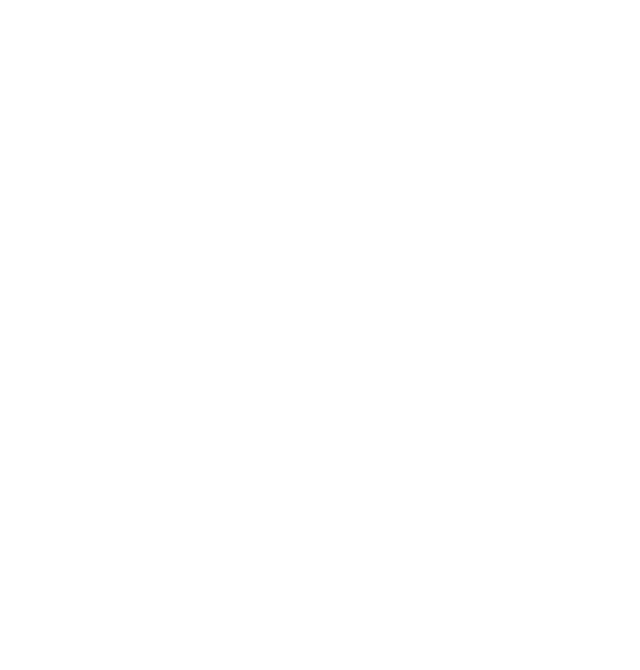
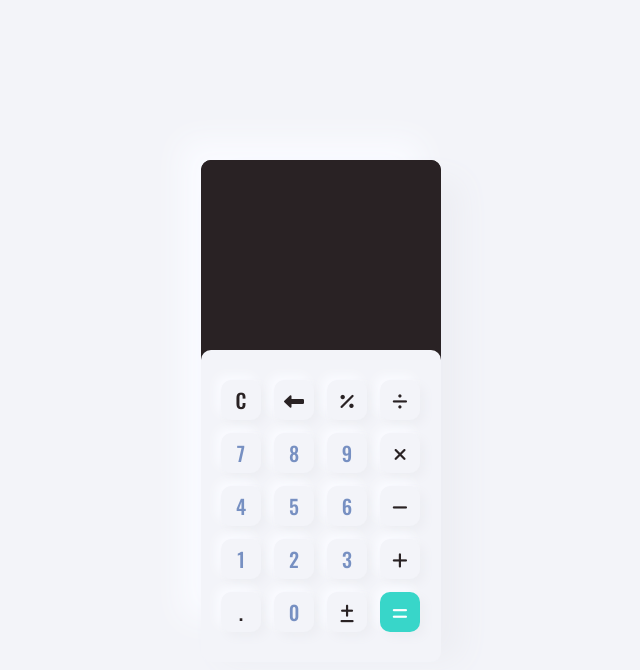
Before and after one commit to KhalidSaifullahFuad/calculator-with-js, a plain HTML site: page index.html in a window 1280 px wide. Shown: the whole page, without its empty margins (319-959 px from the left). Drawn offline with nearby package versions, Linux system fonts and the light colour scheme.

Commit message:
💥 Added calculator and connected with fontawsome

```diff
--- a/index.html
+++ b/index.html
@@ -8,6 +8,31 @@
     <link rel="stylesheet" href="style.css">
 </head>
 <body>
-
+    <div class="calculator">
+        <div class="display"></div>
+        <div class="btn-grid">
+            <div class="btn btn-clear">C</div>
+            <div class="btn btn-backspace"><span class="fas fa-long-arrow-alt-left"></span></div>
+            <div class="btn"><span class="fas fa-percent fa-sm"></span></div>
+            <div class="btn"><span class="fas fa-divide fa-sm"></></div>
+            <div class="btn number">7</div>
+            <div class="btn number">8</div>
+            <div class="btn number">9</div>
+            <div class="btn"><span class="fas fa-times fa-sm"></span></div>
+            <div class="btn number">4</div>
+            <div class="btn number">5</div>
+            <div class="btn number">6</div>
+            <div class="btn"><span class="fas fa-minus fa-sm"></span></div>
+            <div class="btn number">1</div>
+            <div class="btn number">2</div>
+            <div class="btn number">3</div>
+            <div class="btn"><span class="fas fa-plus fa-sm"></span></div>
+            <div class="btn">.</div>
+            <div class="btn number">0</div>
+            <div class="btn"><span class="fas fa-plus-minus fa-sm"></span></div>
+            <div class="btn" id="btn-equal"><span class="fas fa-equals fa-sm"></span></div>
+        </div>
+    </div>
+    <script src="https://kit.fontawesome.com/676310dc96.js" crossorigin="anonymous"></script>
 </body>
 </html>
--- a/style.css
+++ b/style.css
@@ -0,0 +1,90 @@
+@import url('https://fonts.googleapis.com/css2?family=Oswald:wght@400;500&display=swap');
+
+:root{
+    --clr-background: #F3F4F9;
+    --clr-display: #292224;
+    --clr-green: #38d6c9;
+    --corner-radius: 10px;
+    --clr-number: #7790c2;
+    --clr-shadow-1: #edeef3;
+    --clr-shadow-2: #fafbff;
+}
+
+*{
+    margin: 0;
+    padding: 0;
+}
+
+body{
+    width: 100vw;
+    height: 100vh;
+    background: var(--clr-background);
+    display: flex;
+    align-items: center;
+    justify-content: center;
+    font-family: 'Oswald', sans-serif;
+}
+
+.calculator{
+    height: 480px;
+    width: 240px;
+    border-radius: var(--corner-radius);
+    background: var(--clr-display);
+    box-shadow: 20px 20px 30px var(--clr-shadow-1),
+                -20px -20px 30px var(--clr-shadow-2);
+}
+
+.display{
+    background: var(--clr-display);
+    height: 150px;
+    padding: 20px;
+    border-radius: var(--corner-radius);
+}
+
+.btn-grid{
+    display: flex;
+    flex-wrap: wrap;
+    gap: 13px;
+    padding-inline: 20px;
+    padding-block: 30px;
+    border-radius: var(--corner-radius);
+    background: var(--clr-background);
+}
+
+.btn{
+    height: 40px;
+    aspect-ratio: 1;
+    border-radius: var(--corner-radius);
+    background: var(--clr-background);
+    box-shadow: 5px 5px 10px #edeef3,
+                -5px -5px 10px #fafbff;
+    line-height: 40px;
+    text-align: center;
+    font-size: 20px;
+    font-weight: 500;
+    color: var(--clr-display);
+}
+
+.btn:hover{
+    box-shadow: inset 5px 5px 10px #edeef3,
+                inset -5px -5px 10px #fafbff;
+    cursor: pointer;
+}
+
+.number:hover{
+    color: #456bb6;
+}
+
+.number{
+    color: var(--clr-number);
+}
+
+
+#btn-equal{
+    background: var(--clr-green);
+    color: white;
+}
+#btn-equal:hover{
+    box-shadow: inset 5px 5px 10px #30b6ab,
+                inset -5px -5px 10px #40f6e7;
+}
```
